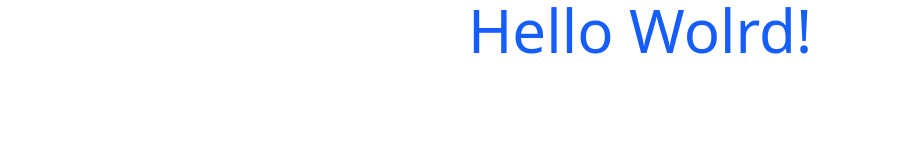
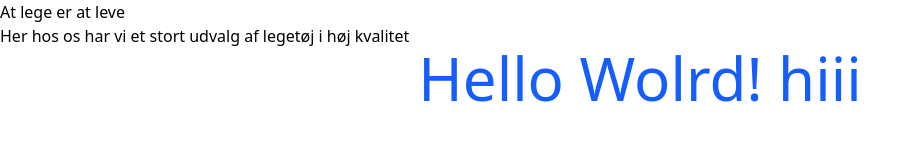
Before and after one commit to AnneLundM/PO-gr-1, a website: page public/index.html in a window 1280 px wide. Shown: the whole page, without its empty margins (0-920 px from the left). Drawn offline with Linux system fonts and the light colour scheme; files that its build step writes are made by us from their sources.

Commit message:
Move location og js folder

```diff
--- a/public/index.html
+++ b/public/index.html
@@ -1,8 +1,8 @@
-<!DOCTYPE html>
+<!doctype html>
 <html lang="en">
   <head>
-    <meta charset="UTF-8">
-    <meta name="viewport" content="width=device-width, initial-scale=1.0">
+    <meta charset="UTF-8" />
+    <meta name="viewport" content="width=device-width, initial-scale=1.0" />
     <link rel="stylesheet" href="./css/output.css" />
     <title>Gowala Farm</title>
 
@@ -11,7 +11,12 @@
   <body>
     <main>
       <section>
-            <h1 class="text-6xl text-center text-blue-600">Hello Wolrd!</h1>
+        <!-- Hero Section -->
+        <div class="heroSec"></div>
+
+        <!-- Hero Section end -->
+
+        <h1 class="text-6xl text-center text-blue-600">Hello Wolrd! hiii</h1>
       </section>
     </main>
   </body>
--- /dev/null
+++ b/public/js/componenets/hero.js
@@ -0,0 +1,19 @@
+const heroContainer = document.querySelector('.heroSec')
+
+export const hero = () => {
+    if(!heroContainer){
+        return;
+    }
+
+    const heroTemplate = () => {
+        return `
+             <div class="hero hero__img__overlay">
+        <div class="hero__titel">At lege er at leve</div>
+        <div class="hero__text">Her hos os har vi et stort udvalg af legetøj i høj kvalitet</div>
+    </div>
+
+        `
+    }
+
+    heroContainer.insertAdjacentHTML('beforeend', heroTemplate())
+}
--- /dev/null
+++ b/public/js/index.js
@@ -0,0 +1,9 @@
+import { hero } from "./componenets/hero.js";
+
+
+
+
+
+
+
+hero()
```
Also changed, not shown: JS/componenets/hero.js (deleted), JS/fetch/fetchProducts.js (deleted), public/js/fetch/fetchProducts.js (added). Lines whose indentation alone changed are shown as unchanged.
